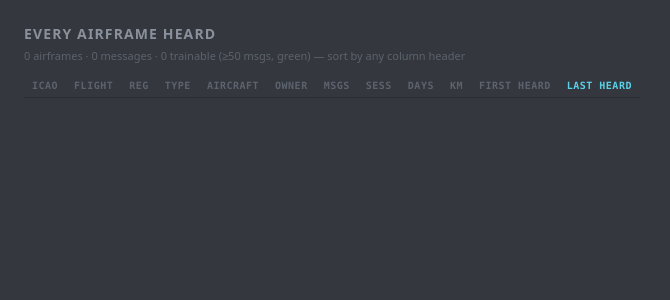
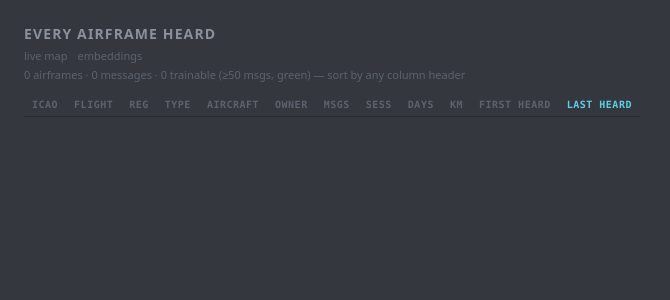
Before and after one commit to wjmallard/adsb-fingerprint, a Flask app: page /aircraft in a window 1280 px wide. Shown: the top 300 px of the page, without its empty margins (0-670 px from the left). Run offline with Flask 3, Linux system fonts and the light colour scheme; data that the repository does not hold is empty.

Commit message:
Cross-link the three web pages
A small page-nav on each: right-aligned in the map's roster header (now
a flex row), a line under the h1 on /aircraft and /embeddings — the two
list pages were reachable only by typing the URL.

```diff
--- a/src/adsb_fingerprint/web/static/css/style.css
+++ b/src/adsb_fingerprint/web/static/css/style.css
@@ -54,12 +54,33 @@ body {
 }
 
 #panels header {
+    display: flex;
+    align-items: baseline;
+    gap: 6px;
     padding: 6px 12px;
     font-size: 11px;
     font-weight: 600;
     letter-spacing: 0.08em;
     text-transform: uppercase;
     color: #8a919c;
+}
+
+/* Cross-page links: right-aligned in the map's roster header (a flex row),
+   a plain line under the h1 on the standalone pages. */
+.page-nav {
+    display: flex;
+    gap: 10px;
+    margin-left: auto;
+    font-size: 11px;
+}
+
+.page-nav a {
+    color: #5c636e;
+    text-decoration: none;
+}
+
+.page-nav a:hover {
+    color: #5ad1e6;
 }
 
 #roster-count {
--- a/src/adsb_fingerprint/web/templates/aircraft.html
+++ b/src/adsb_fingerprint/web/templates/aircraft.html
@@ -10,6 +10,10 @@
 <body>
     <main id="fleet">
         <h1>every airframe heard</h1>
+        <nav class="page-nav">
+            <a href="/">live map</a>
+            <a href="/embeddings">embeddings</a>
+        </nav>
         <p class="detail-note">
             {{ totals.airframes }} airframes ·
             {{ totals.messages }} messages ·
--- a/src/adsb_fingerprint/web/templates/embeddings.html
+++ b/src/adsb_fingerprint/web/templates/embeddings.html
@@ -10,6 +10,10 @@
 <body>
     <main id="runs">
         <h1>embedding viewers</h1>
+        <nav class="page-nav">
+            <a href="/">live map</a>
+            <a href="/aircraft">aircraft</a>
+        </nav>
         <p class="detail-note">
             one per training run under paths.models —
             generate with <code>adsb-embed &lt;run&gt;</code>
```
Also changed, not shown: src/adsb_fingerprint/web/templates/index.html (+7 -1 lines).
